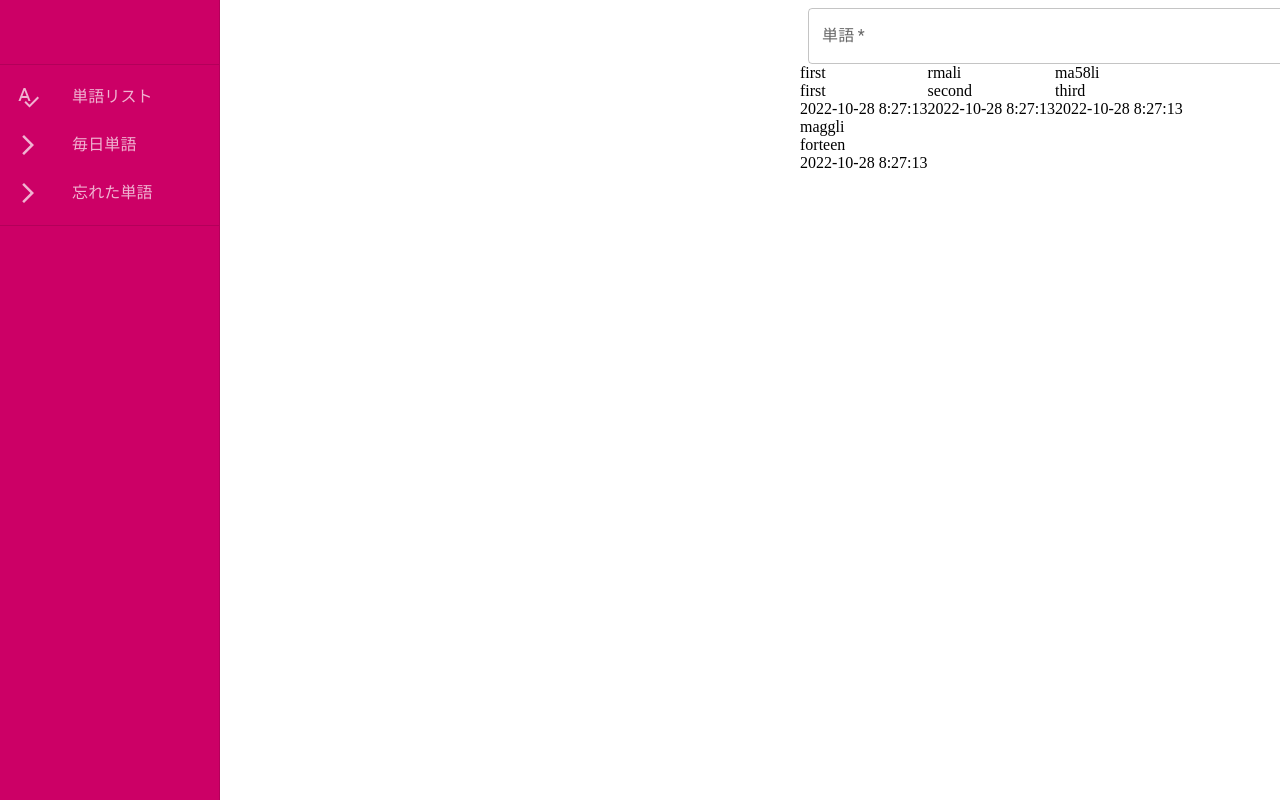
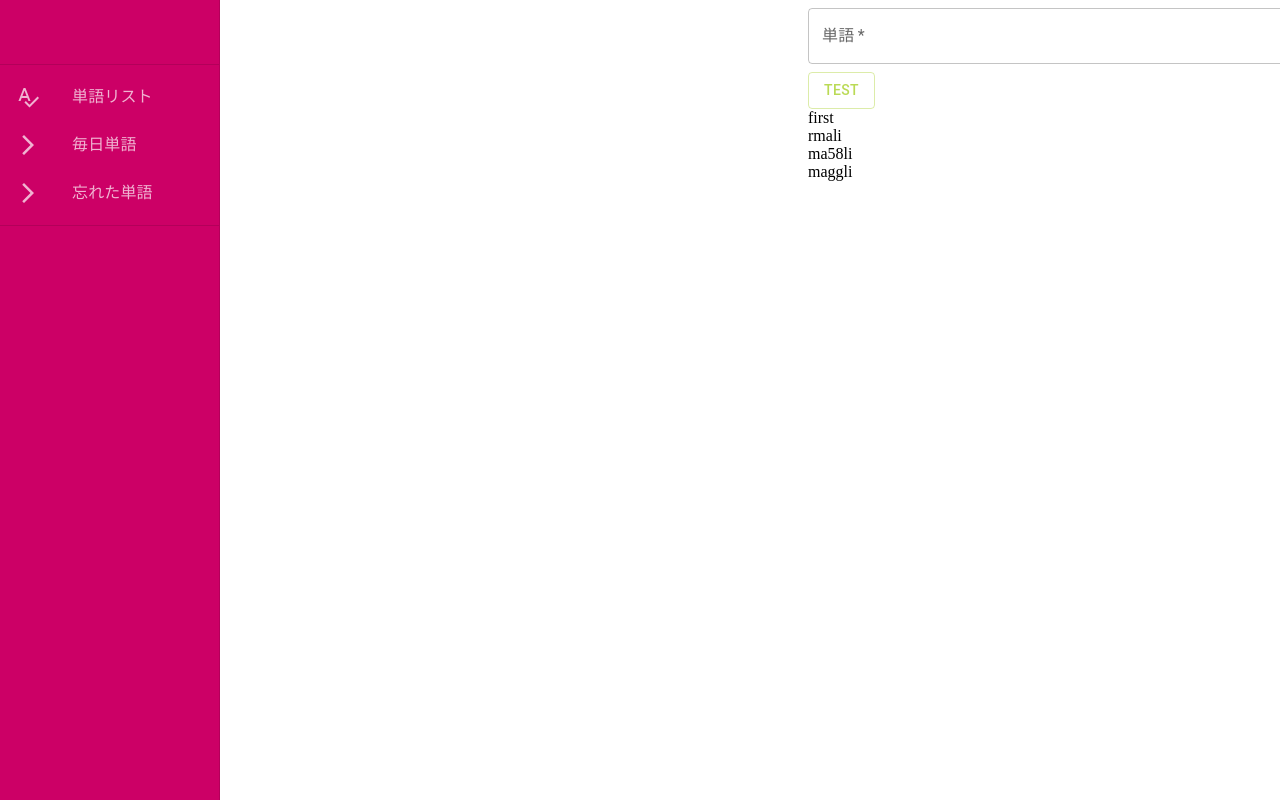
Before and after one commit to 191078834/reac-system-ts, a React (Create React App) app in the folder reac-system-ts/: page /forgetlist in a window 1280 px wide. Shown: the top 800 px of the page. Built offline with nearby package versions, Linux system fonts and the light colour scheme.

Commit message:
React.memo React.useMemo React.useCallback 函数的区别

```diff
--- /dev/null
+++ b/reac-system-ts/src/pages/ForgetList/DIivBox.tsx
@@ -0,0 +1,25 @@
+import * as React from 'react'
+import { iData } from "./ForgetList"
+interface Iprops {
+    children?: React.ReactNode,
+    arrayItems: Array<iData>
+    args: any
+    fn: Function
+
+}
+const DIivBox: React.FC<Iprops> = (props) => {
+    props.fn()
+
+    return (
+        <>
+            {props.arrayItems.map((item: iData, index: number) => (
+                <div key={Number(index)}>{item.lastname}</div>
+            ))}
+        </>
+
+    )
+
+}
+
+
+export default React.memo(DIivBox)
--- a/reac-system-ts/src/pages/ForgetList/ForgetList.tsx
+++ b/reac-system-ts/src/pages/ForgetList/ForgetList.tsx
@@ -1,6 +1,7 @@
 import * as React from 'react'
 import Box from '@mui/material/Box';
-import { Grid, TextField } from '@mui/material';
+import { Button, Grid, TextField } from '@mui/material';
+import DIivBox from './DIivBox'
 
 
 export type iData = {
@@ -54,24 +55,22 @@ const ForgetList: React.FC<{}> = () => {
         console.log('slice()参数：①返回元素开始索引，②结束索引,复制特定一段的数组arg1<newArray<=arg2', newArray2)
         // 等待更新
         console.log('splice()会改变原数组')
-        console.log()
-        console.log()
-
-
-
-
-
-
-
-
-
+        setTesString('w')
+        setAge(22)
 
 
 
 
         // e.preventDefault();
     }
-
+    const [count, setCount] = React.useState<number>(0)
+    // let tesString = React.useMemo(() => ('ewew'), [count])
+    const [tesString, setTesString] = React.useState<any>('jlkj')
+    const [age, setAge] = React.useState<any>(5)
+    const dax = React.useMemo(() => ({ tesString, age }), [age, tesString])
+    const handeler = React.useCallback(() => {
+        console.log('count:', count)
+    }, [age])
 
 
     return (
@@ -88,18 +87,16 @@ const ForgetList: React.FC<{}> = () => {
                         onChange={handleSubmit}
                     />
                 </Grid>
-                {testArray.map((item: iData, index: number) => (
-                    <Box key={index.toString()}>{item.lastname}<Box>{item.firstname}</Box> <Box>{item.currend}</Box></Box>
+                <Grid item>
+                    <Button onClick={() => setCount(count + 1)} variant="outlined">
+                        test
+                    </Button>
+                </Grid>
 
 
-
-
-
-                )
-
-                )}
                 {/* <Grid item xs={4}></Grid> */}
             </Grid>
+            <DIivBox arrayItems={arrayNames} args={dax} fn={handeler} />
         </Box>
 
     )
```
